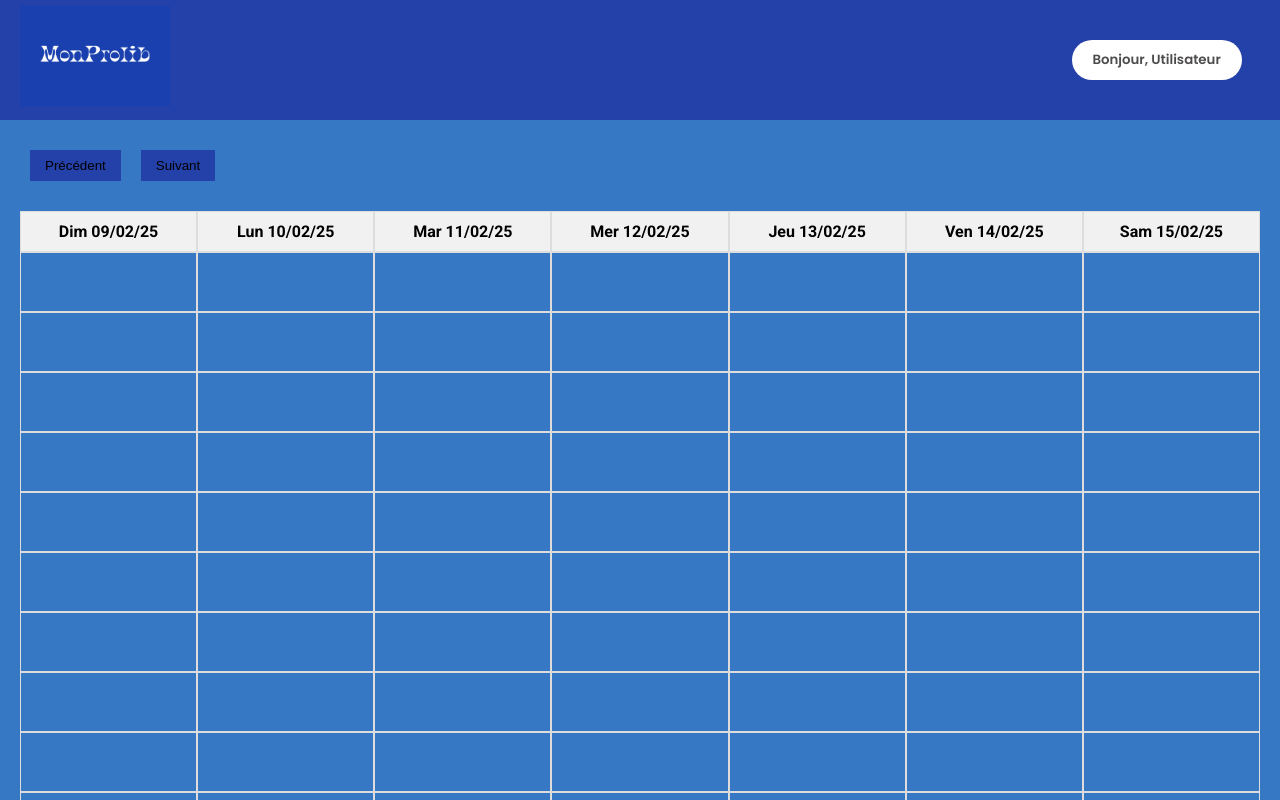
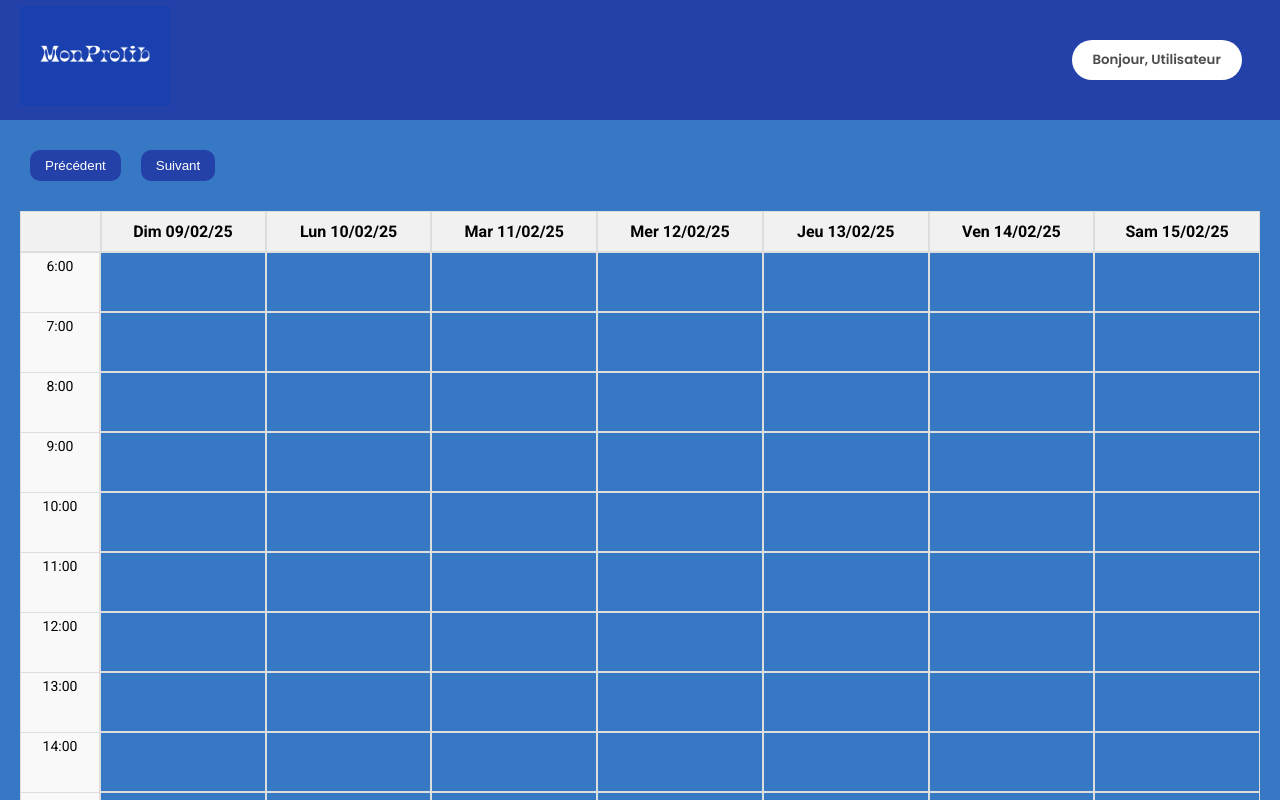
Before and after one commit to FayadIdrissB/MonProlib_, a React (Create React App) app in the folder frontend/: page /calendar_pro in a window 1280 px wide. Shown: the top 800 px of the page. Built offline with nearby package versions, Linux system fonts and the light colour scheme; no server answers.

Commit message:
ajout des correctifs

```diff
--- a/frontend/src/Component/Footer/footer.css
+++ b/frontend/src/Component/Footer/footer.css
@@ -1,14 +1,15 @@
 .footer {
   display: flex;
-  flex-direction: column;
-  align-items: center;
+  justify-content: center;
   width: 100%;
-  height: 250px;
-  margin-top: 60px;
+  height: 150px;
+  margin-top: 100px;
   background-color: #2440a9;
 }
 
 .footer_container {
+  position: relative;
+  top: -100px;
   height: 100px;
   width: 80%;
   margin-top: 50px;
--- a/frontend/src/Component/calendar/calendar.css
+++ b/frontend/src/Component/calendar/calendar.css
@@ -6,6 +6,12 @@
 
 .buttons {
   align-items: center;
+}
+
+.calandar-container-button
+{
+  color: white;
+  border-radius: 10px;
 }
 
 button {
@@ -24,7 +30,7 @@ button {
 
 .days-row {
   display: grid;
-  grid-template-columns: repeat(7, 1fr);
+  grid-template-columns: 80px repeat(7, 1fr);
   font-weight: bold;
   text-align: center;
   background-color: #f1f1f1;
@@ -37,7 +43,7 @@ button {
 
 .slots-grid {
   display: grid;
-  grid-template-columns: repeat(7, 1fr);
+  grid-template-columns: 80px repeat(7, 1fr);
   grid-auto-rows: 60px;
 }
 
@@ -70,3 +76,18 @@ button {
   border: none;
   cursor: pointer;
 }
+
+.hour-cell {
+  height: 60px;
+  padding: 5px;
+  text-align: center;
+  font-size: 14px;
+  border: 1px solid #ddd;
+  background-color: #f9f9f9;
+}
+
+.hour-column-header {
+  width: 80px;
+  background-color: #f1f1f1;
+  border: 1px solid #ddd;
+}
--- a/frontend/src/Component/calendar/calendar.jsx
+++ b/frontend/src/Component/calendar/calendar.jsx
@@ -74,7 +74,6 @@ const Calendar = () => {
     });
   };
 
-  //PopupSlot functions
   const openPopup = (slotTime) => {
     setSelectedSlotTime(slotTime);
     setPopupVisible(true);
@@ -90,7 +89,7 @@ const Calendar = () => {
       headers: { "Content-Type": "application/json" },
       body: JSON.stringify({
         start: selectedSlotTime,
-        end: new Date(selectedSlotTime.getTime() + 60 * 60 * 1000), // Créneau d'une heure
+        end: new Date(selectedSlotTime.getTime() + 60 * 60 * 1000),
         title,
         description,
       }),
@@ -103,6 +102,13 @@ const Calendar = () => {
     const slotElements = [];
 
     for (let hour = 6; hour <= 20; hour++) {
+      // Ajout d'une cellule d'heure par ligne
+      slotElements.push(
+        <div key={`hour-${hour}`} className="hour-cell">
+          {hour}:00
+        </div>
+      );
+
       for (let day = 0; day < 7; day++) {
         const slotTime = new Date(currentDate);
         slotTime.setDate(slotTime.getDate() - slotTime.getDay() + day);
@@ -151,10 +157,13 @@ const Calendar = () => {
 
   return (
     <div className="calendar-container">
-      <button onClick={() => navigateWeek(-1)}>Précédent</button>
-      <button onClick={() => navigateWeek(1)}>Suivant</button>
+      <button className="calandar-container-button" onClick={() => navigateWeek(-1)}>Précédent</button>
+      <button className="calandar-container-button" onClick={() => navigateWeek(1)}>Suivant</button>
       <div className="calendar">
-        <div className="days-row">{renderDays()}</div>
+        <div className="days-row">
+          <div className="hour-column-header"></div>
+          {renderDays()}
+        </div>
         <div className="slots-grid">{renderSlots()}</div>
       </div>
 
--- a/frontend/src/Pages/home/home.jsx
+++ b/frontend/src/Pages/home/home.jsx
@@ -5,8 +5,8 @@ import { motion } from "framer-motion";
 //import { FontAwesomeIcon } from "@fortawesome/react-fontawesome";
 //import { faMagnifyingGlass } from "@fortawesome/free-solid-svg-icons";
 
-import Header from "../../Component/Header/header.jsx";
-import Footer from "../../Component/Footer/footer.jsx";
+import Header from "../../Component/header/header.jsx";
+import Footer from "../../Component/footer/footer.jsx";
 import Logo from "../../image/logoP.png";
 
 // Importation des images locales
@@ -59,7 +59,7 @@ function Home() {
                             <FontAwesomeIcon icon={faMagnifyingGlass} style={{ color: 'white' }}  className="text-icone" />
                         </div>
                     </div>
-                    */}
+            */}
           </div>
         </div>
         <div className="body_container_image">
```
Also changed, not shown: frontend/src/Pages/pro/welcome_pro/welcomePro.jsx (+4 -4 lines).
